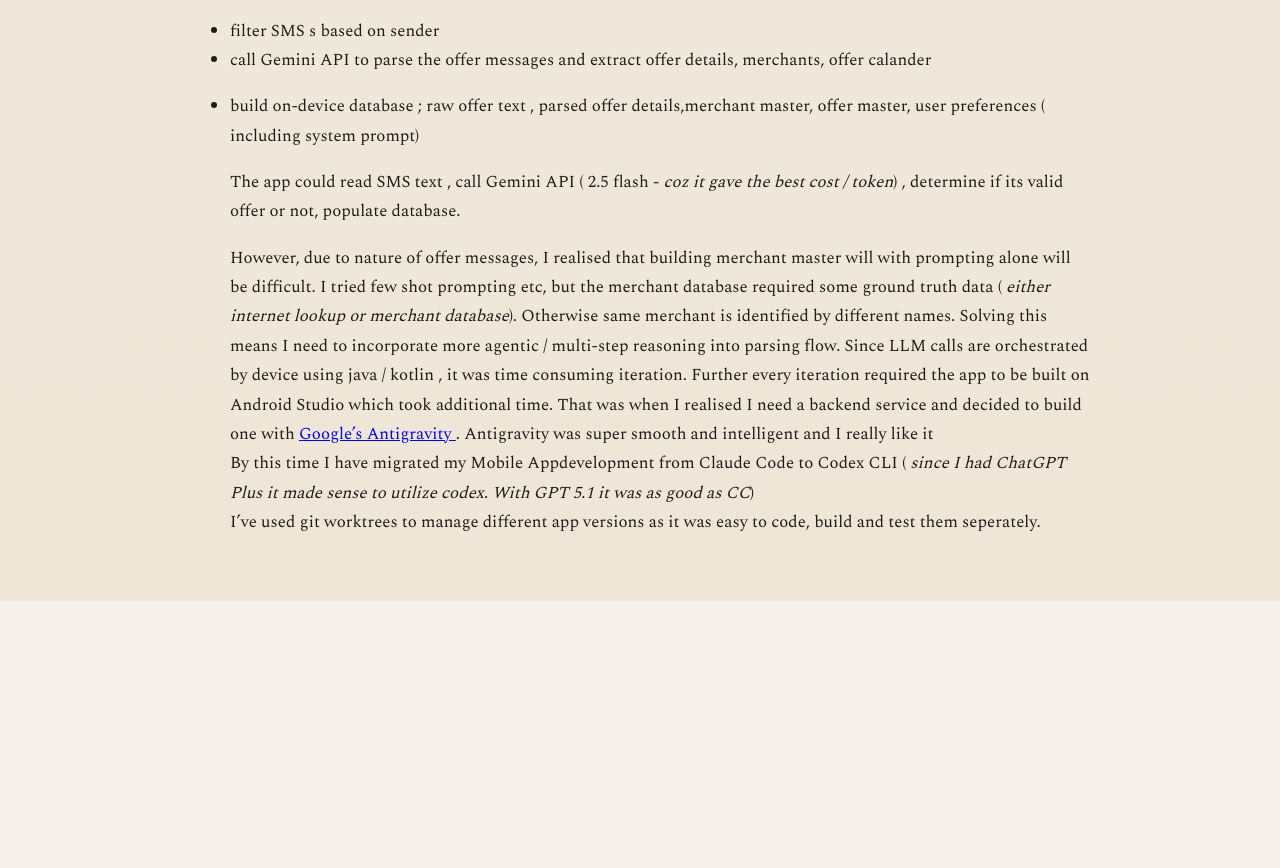
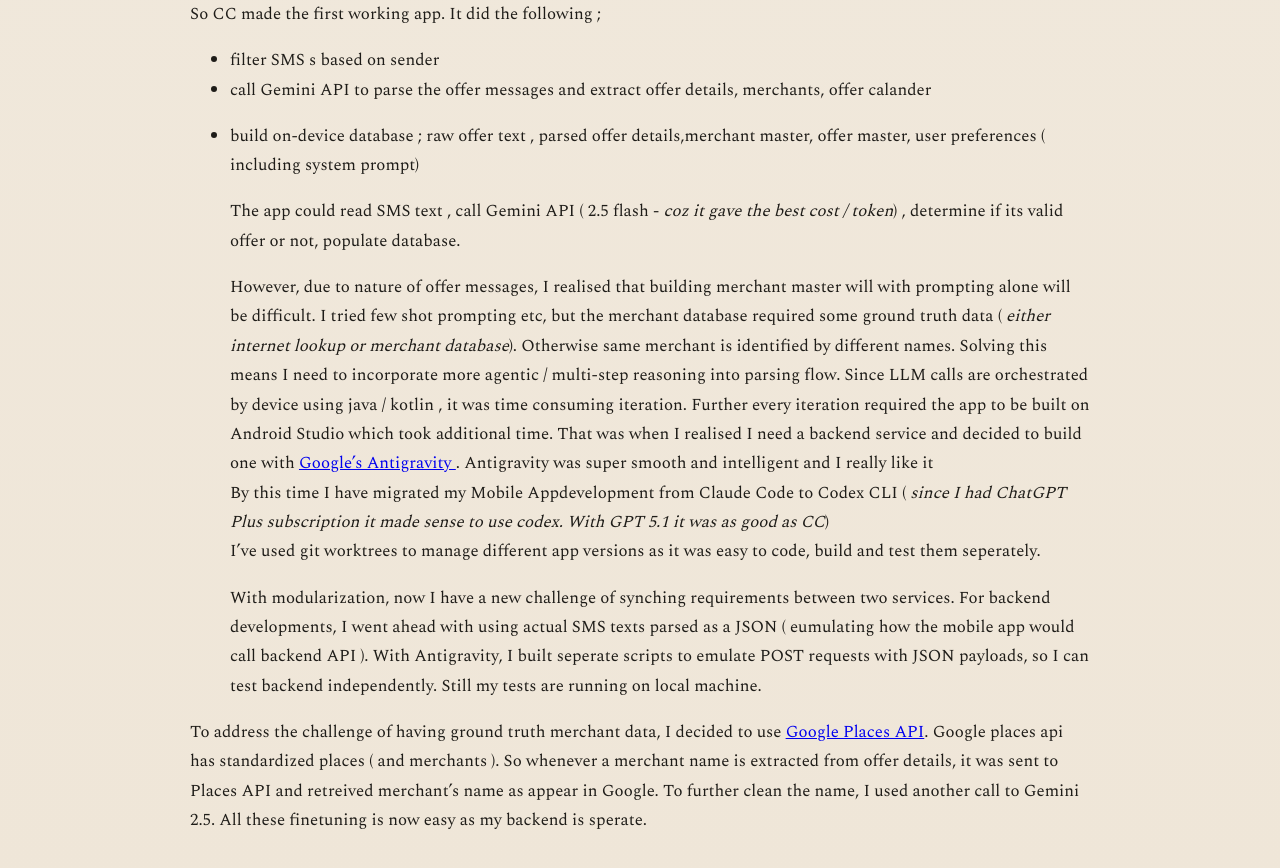
Before and after one commit to nilanka-weeraman/nilanka-weeraman.github.io, a Jekyll site: the page built from _posts/2026-01-20-welcome.md, in a window 1280 px wide and 900 px high, scrolled down 4842 px. Shown: the top 868 px of the window. Built offline with Jekyll 4.4.1, drawn with Linux system fonts in a browser that asks for light colours; before the commit the page ends 5443 px from its top, so only the background shows below that.

Commit message:
backend elaborated

```diff
--- a/_posts/2026-01-20-welcome.md
+++ b/_posts/2026-01-20-welcome.md
@@ -21,6 +21,7 @@ I'll detail out how I did it. Along the way I had to learn new stuff and referen
 [Set Direction, Divide and Conquer](#divide-and-conquer-approach) <br>
 [Assembling the tools](#assembleai) <br>
 [Iterating for Modular design and Architecture](#architecture) <br>
+[G](#backend-service) <br>
 
 ## Set Direction, Divide and Conquer {#divide-and-conquer-approach}
 
@@ -60,5 +61,9 @@ So CC made the first working app. It did the following ;<br>
 
   The app could read SMS text , call Gemini API ( 2.5 flash - _coz it gave the best cost / token_) , determine if its valid offer or not, populate database.
 
-  However, due to nature of offer messages, I realised that building merchant master will with prompting alone will be difficult. I tried few shot prompting etc, but the merchant database required some ground truth data ( _either internet lookup or merchant database_). Otherwise same merchant is identified by different names. Solving this means I need to incorporate more agentic / multi-step reasoning into parsing flow. Since LLM calls are orchestrated by device using java / kotlin , it was time consuming iteration. Further every iteration required the app to be built on Android Studio which took additional time. That was when I realised I need a backend service and decided to build one with [ Google's Antigravity ](https://antigravity.google/). Antigravity was super smooth and intelligent and I really like it <br>By this time I have migrated my Mobile Appdevelopment from Claude Code to Codex CLI ( _since I had ChatGPT Plus it made sense to utilize codex. With GPT 5.1 it was as good as CC_)<br>
+  However, due to nature of offer messages, I realised that building merchant master will with prompting alone will be difficult. I tried few shot prompting etc, but the merchant database required some ground truth data ( _either internet lookup or merchant database_). Otherwise same merchant is identified by different names. Solving this means I need to incorporate more agentic / multi-step reasoning into parsing flow. Since LLM calls are orchestrated by device using java / kotlin , it was time consuming iteration. Further every iteration required the app to be built on Android Studio which took additional time. That was when I realised I need a backend service and decided to build one with [ Google's Antigravity ](https://antigravity.google/). Antigravity was super smooth and intelligent and I really like it <br>By this time I have migrated my Mobile Appdevelopment from Claude Code to Codex CLI ( _since I had ChatGPT Plus subscription it made sense to use codex. With GPT 5.1 it was as good as CC_)<br>
   I've used git worktrees to manage different app versions as it was easy to code, build and test them seperately.<br>
+
+  With modularization, now I have a new challenge of synching requirements between two services. For backend developments, I went ahead with using actual SMS texts parsed as a JSON ( eumulating how the mobile app would call backend API ). With Antigravity, I built seperate scripts to emulate POST requests with JSON payloads, so I can test backend independently. Still my tests are running on local machine.<br>
+
+To address the challenge of having ground truth merchant data, I decided to use [Google Places API](https://developers.google.com/maps/documentation/places/web-service/overview). Google places api has standardized places ( and merchants ). So whenever a merchant name is extracted from offer details, it was sent to Places API and retreived merchant's name as appear in Google. To further clean the name, I used another call to Gemini 2.5. All these finetuning is now easy as my backend is sperate.
```
